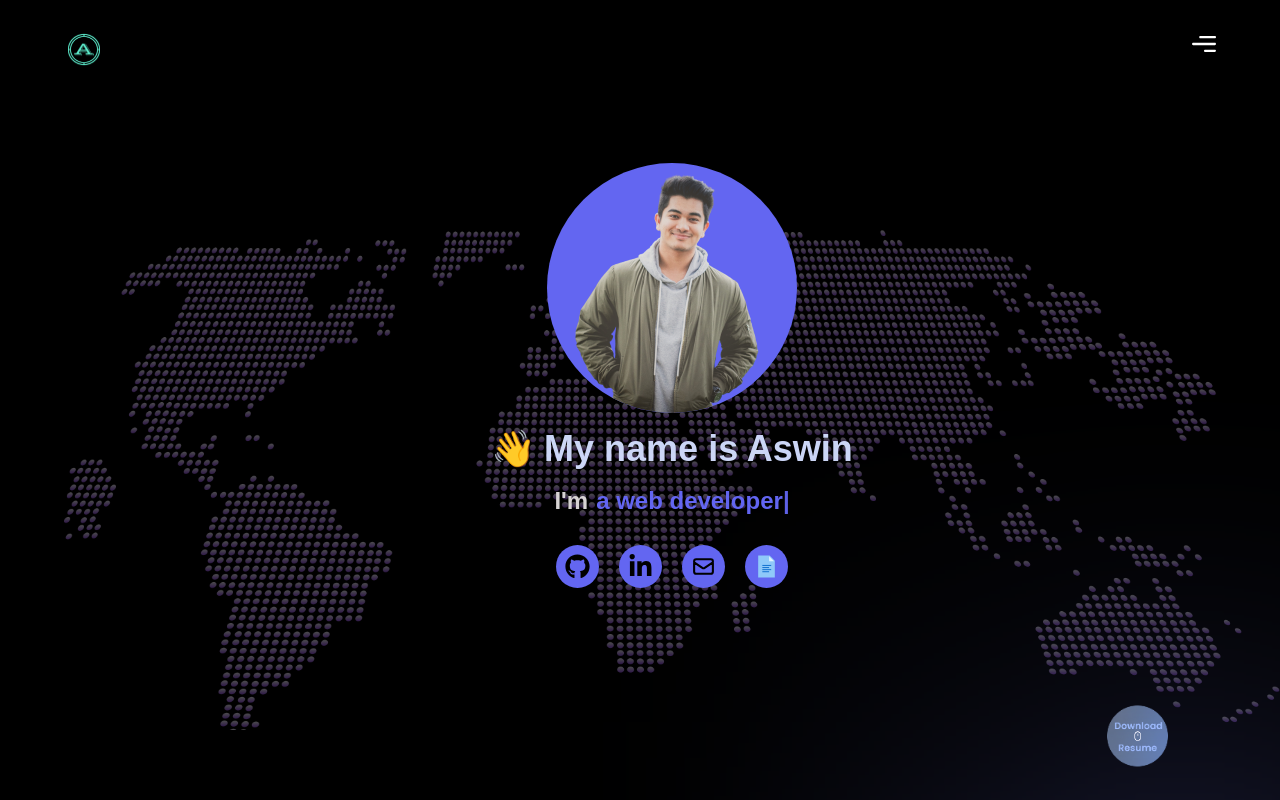
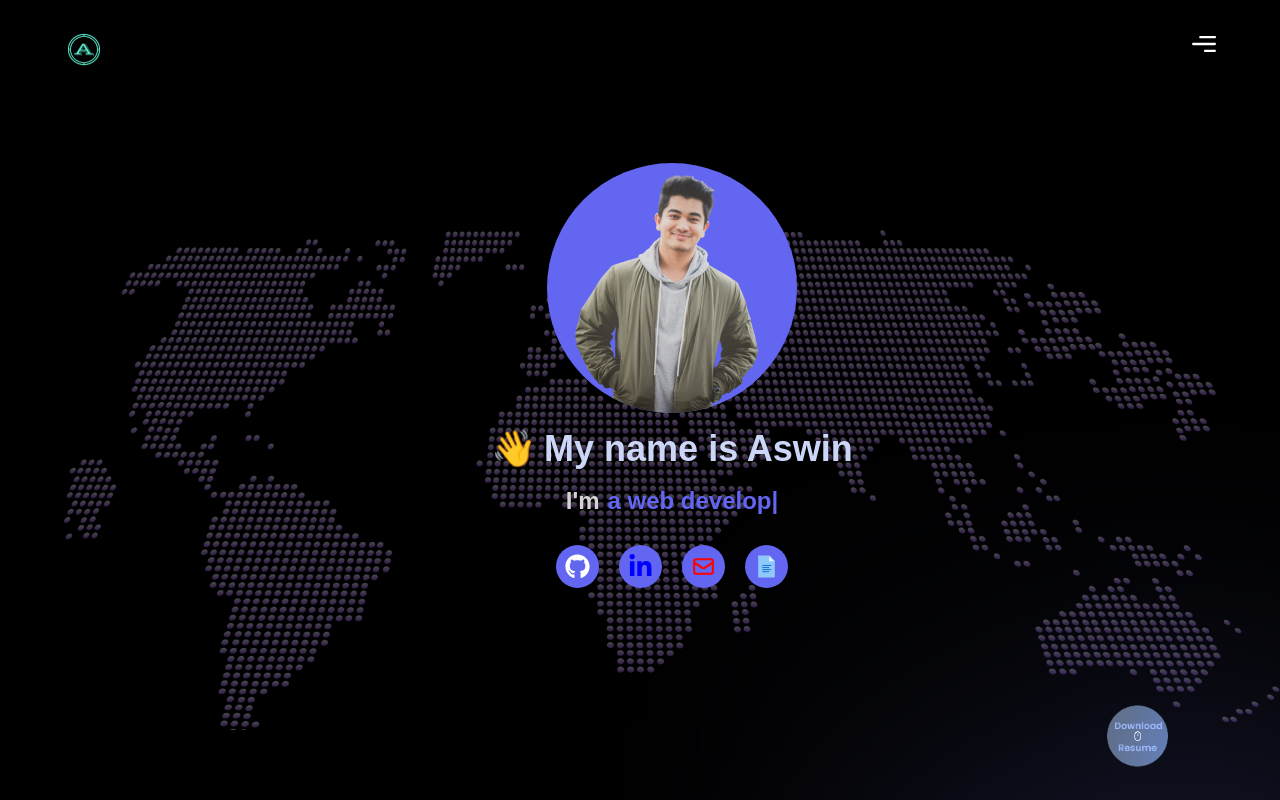
Before and after one commit to AMT98/PortfolioV2, a Next.js app: page / in a window 1280 px wide. Shown: the top 800 px of the page. Built offline with nearby package versions, Linux system fonts and the light colour scheme; a web font is replaced by a local one.

Commit message:
Added colors to social icons in hero

```diff
--- a/app/page.js
+++ b/app/page.js
@@ -13,11 +13,11 @@ const Page = () => (
     <div className="relative">
       {/* <GetStarted /> */}
       <div />
-      <WhatsNew />
+      {/* <WhatsNew /> */}
     </div>
-    <World />
+    {/* <World /> */}
     <div className="relative">
-      <Insights />
+      {/* <Insights /> */}
       <div />
       <Feedback />
     </div>
--- a/sections/Hero.jsx
+++ b/sections/Hero.jsx
@@ -60,13 +60,13 @@ const Hero = () => (
 
                 <div className="rounded-xl flex gap-3 p-2 mt-4">
                   <p className="border rounded-full border-transparent flex bg-indigo-500 p-2 m-1">
-                    <FaGithub size={25} />
+                    <FaGithub size={25} color="white" />
                   </p>
                   <p className="border rounded-full border-transparent flex bg-indigo-500 p-2 m-1">
-                    <FaLinkedinIn size={25} />
+                    <FaLinkedinIn size={25} color="blue" />
                   </p>
                   <p className="border rounded-full border-transparent flex bg-indigo-500 p-2 m-1">
-                    <HiOutlineMail size={25} />
+                    <HiOutlineMail size={25} color="red" />
                   </p>
                   <p className="border rounded-full border-transparent flex bg-indigo-500 p-2 m-1">
                     <FcDocument size={25} />
```
